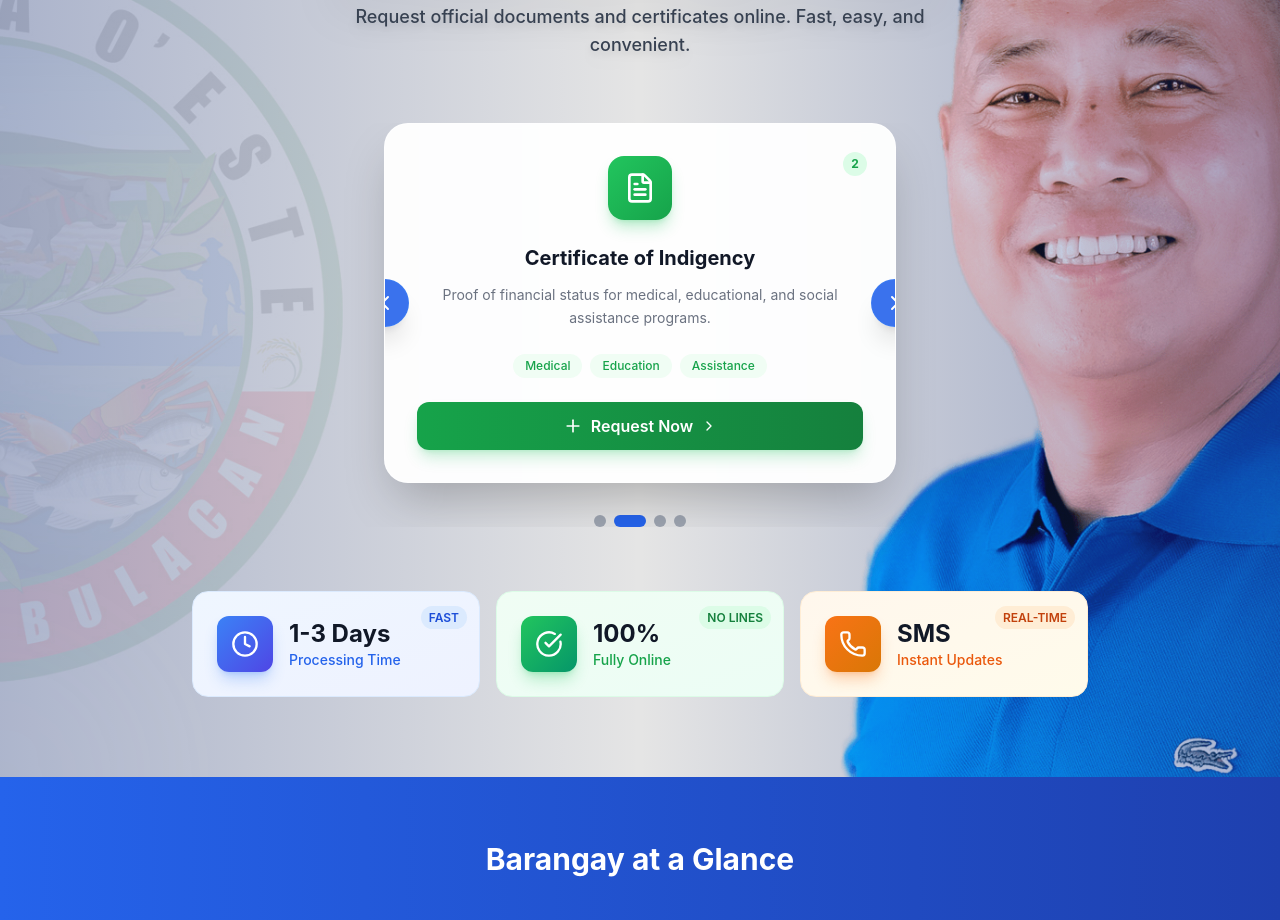
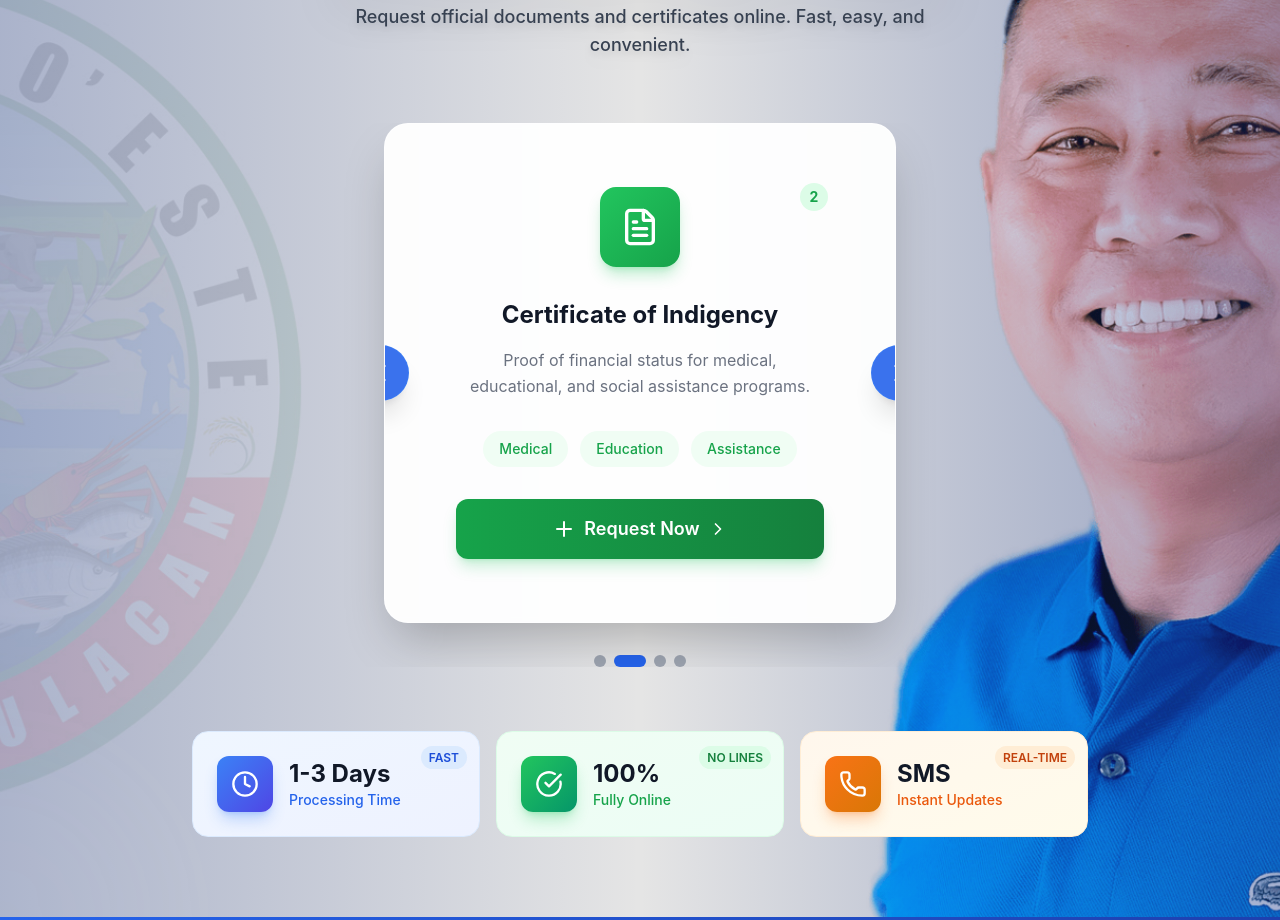
Before and after one commit to norielvc/ibaoesteportal, a Next.js app in the folder frontend/: page / in a window 1280 px wide. Shown: the part 1000-1920 px from the top of the page. Built offline with nearby package versions, Linux system fonts and the light colour scheme; no server answers.

Commit message:
Add height to form container, improve proportions and fix arrows

```diff
--- a/frontend/pages/index.js
+++ b/frontend/pages/index.js
@@ -596,10 +596,10 @@ export default function BarangayPortal() {
 
               return (
                 <div className="relative overflow-hidden">
-                  {/* Container with Background - Much narrower width */}
-                  <div className="bg-white/95 backdrop-blur-sm rounded-3xl shadow-2xl border border-white/50 relative max-w-lg mx-auto overflow-hidden">
+                  {/* Container with Background - Added height and better proportions */}
+                  <div className="bg-white/95 backdrop-blur-sm rounded-3xl shadow-2xl border border-white/50 relative max-w-lg mx-auto overflow-hidden h-[500px] flex items-center">
                     <div
-                      className="flex transition-transform duration-500 ease-in-out"
+                      className="flex transition-transform duration-500 ease-in-out w-full"
                       style={{ transform: `translateX(-${currentFormSlide * 100}%)` }}
                     >
                       {forms.map((form) => {
@@ -607,34 +607,34 @@ export default function BarangayPortal() {
                         const colors = colorClasses[form.color];
 
                         return (
-                          <div key={form.id} className="w-full flex-shrink-0">
-                            <div className="group relative bg-transparent rounded-3xl p-8 transition-all duration-500 overflow-hidden">
+                          <div key={form.id} className="w-full flex-shrink-0 flex items-center justify-center">
+                            <div className="group relative bg-transparent rounded-3xl p-10 transition-all duration-500 overflow-hidden w-full max-w-md">
                               {/* Gradient Overlay on Hover */}
                               <div className={`absolute inset-0 bg-gradient-to-br ${colors.overlay} opacity-0 group-hover:opacity-100 transition-opacity duration-500 pointer-events-none rounded-3xl`}></div>
 
                               {/* Icon Container */}
-                              <div className="relative mb-6">
-                                <div className={`w-16 h-16 bg-gradient-to-br ${colors.gradient} rounded-2xl flex items-center justify-center shadow-lg ${colors.shadow} group-hover:scale-110 group-hover:rotate-3 transition-all duration-300 mx-auto`}>
-                                  <Icon className="w-8 h-8 text-white" />
+                              <div className="relative mb-8">
+                                <div className={`w-20 h-20 bg-gradient-to-br ${colors.gradient} rounded-2xl flex items-center justify-center shadow-lg ${colors.shadow} group-hover:scale-110 group-hover:rotate-3 transition-all duration-300 mx-auto`}>
+                                  <Icon className="w-10 h-10 text-white" />
                                 </div>
-                                <div className={`absolute -top-1 -right-1 w-6 h-6 ${colors.bg} rounded-full flex items-center justify-center`}>
-                                  <span className={`${colors.text} text-xs font-bold`}>{form.id}</span>
+                                <div className={`absolute -top-1 -right-1 w-7 h-7 ${colors.bg} rounded-full flex items-center justify-center`}>
+                                  <span className={`${colors.text} text-sm font-bold`}>{form.id}</span>
                                 </div>
                               </div>
 
                               {/* Content */}
                               <div className="text-center">
-                                <h3 className={`text-xl font-bold text-gray-900 mb-3 group-hover:${colors.text} transition-colors relative`}>
+                                <h3 className={`text-2xl font-bold text-gray-900 mb-4 group-hover:${colors.text} transition-colors relative`}>
                                   {form.title}
                                 </h3>
-                                <p className="text-gray-500 mb-6 leading-relaxed relative text-sm">
+                                <p className="text-gray-500 mb-8 leading-relaxed relative text-base">
                                   {form.description}
                                 </p>
 
                                 {/* Features */}
-                                <div className="flex flex-wrap gap-2 mb-6 relative justify-center">
+                                <div className="flex flex-wrap gap-3 mb-8 relative justify-center">
                                   {form.features.map((feature, idx) => (
-                                    <span key={idx} className={`px-3 py-1 ${colors.feature} text-xs font-medium rounded-full`}>
+                                    <span key={idx} className={`px-4 py-2 ${colors.feature} text-sm font-medium rounded-full`}>
                                       {feature}
                                     </span>
                                   ))}
@@ -643,11 +643,11 @@ export default function BarangayPortal() {
                                 {/* Button */}
                                 <button
                                   onClick={form.onClick}
-                                  className={`relative z-10 w-full bg-gradient-to-r ${colors.button} text-white py-3 rounded-xl font-semibold transition-all flex items-center justify-center gap-2 shadow-lg ${colors.buttonShadow}`}
+                                  className={`relative z-10 w-full bg-gradient-to-r ${colors.button} text-white py-4 rounded-xl font-semibold transition-all flex items-center justify-center gap-2 shadow-lg ${colors.buttonShadow} text-lg`}
                                 >
-                                  <Plus className="w-5 h-5" />
+                                  <Plus className="w-6 h-6" />
                                   Request Now
-                                  <ChevronRight className="w-4 h-4 group-hover:translate-x-1 transition-transform" />
+                                  <ChevronRight className="w-5 h-5 group-hover:translate-x-1 transition-transform" />
                                 </button>
                               </div>
                             </div>
@@ -656,18 +656,18 @@ export default function BarangayPortal() {
                       })}
                     </div>
 
-                    {/* Navigation Arrows - Positioned relative to the narrower container */}
+                    {/* Navigation Arrows - Fixed positioning */}
                     <button
                       onClick={() => setCurrentFormSlide((prev) => (prev - 1 + forms.length) % forms.length)}
-                      className="absolute -left-6 top-1/2 -translate-y-1/2 w-12 h-12 bg-blue-600/90 hover:bg-blue-700 backdrop-blur-sm shadow-xl rounded-full flex items-center justify-center transition-all z-10 border border-blue-500/50"
+                      className="absolute -left-8 top-1/2 -translate-y-1/2 w-14 h-14 bg-blue-600/90 hover:bg-blue-700 backdrop-blur-sm shadow-xl rounded-full flex items-center justify-center transition-all z-20 border border-blue-500/50"
                     >
-                      <ChevronLeft className="w-6 h-6 text-white" />
+                      <ChevronLeft className="w-7 h-7 text-white" />
                     </button>
                     <button
                       onClick={() => setCurrentFormSlide((prev) => (prev + 1) % forms.length)}
-                      className="absolute -right-6 top-1/2 -translate-y-1/2 w-12 h-12 bg-blue-600/90 hover:bg-blue-700 backdrop-blur-sm shadow-xl rounded-full flex items-center justify-center transition-all z-10 border border-blue-500/50"
+                      className="absolute -right-8 top-1/2 -translate-y-1/2 w-14 h-14 bg-blue-600/90 hover:bg-blue-700 backdrop-blur-sm shadow-xl rounded-full flex items-center justify-center transition-all z-20 border border-blue-500/50"
                     >
-                      <ChevronRight className="w-6 h-6 text-white" />
+                      <ChevronRight className="w-7 h-7 text-white" />
                     </button>
                   </div>
 
```
